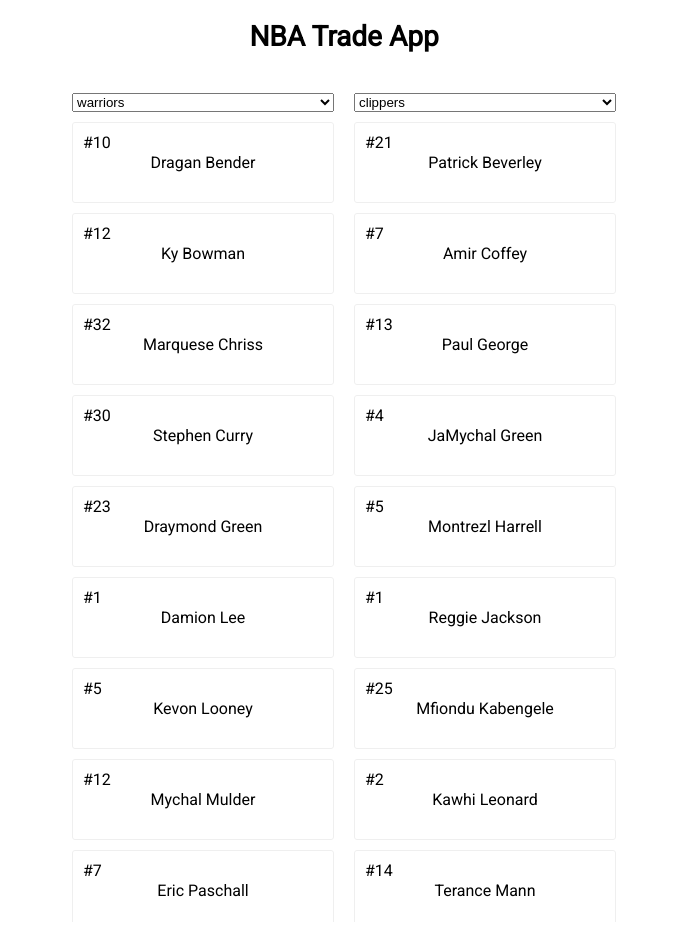
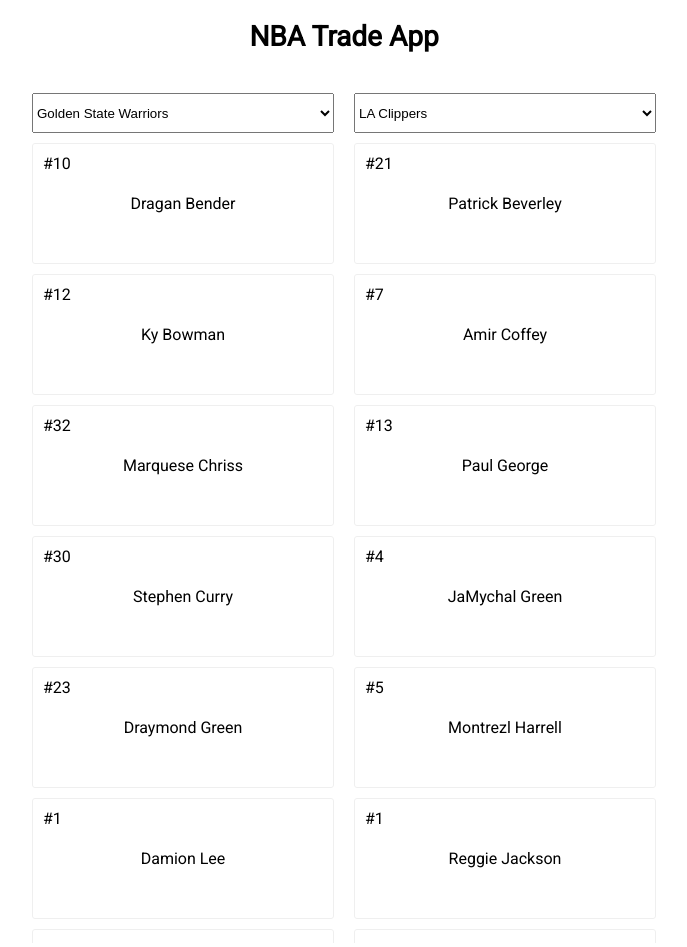
Before and after one commit to R-DTutorials/nbatradeapp, a React (Create React App) app: page / in a window 1280 px wide. Shown: the whole page, without its empty margins (296-983 px from the left). Before the commit the page ends 926 px from the top, so only its background shows below. Built offline with nearby package versions, Linux system fonts and the light colour scheme.

Commit message:
add trade option

```diff
--- a/src/App.css
+++ b/src/App.css
@@ -14,8 +14,9 @@
 
 #team1, #team2 {
   margin-bottom: 20px;
-  width: 262px;
+  width: 302px;
   margin: 20px 10px 10px 10px;
+  height: 40px;
 }
 
 
@@ -29,7 +30,7 @@
   border: solid 1px #efefef;
   border-radius: 3px;
   min-width: 200px;
-  padding: 30px;
+  padding: 50px;
   cursor: pointer;
   margin: 0px 10px 10px 10px;
 }
@@ -47,3 +48,9 @@
   top: 10px;
   left: 10px;
 }
+
+.trade-button {
+  position: absolute;
+  top: 10px;
+  right: 10px;
+}
--- a/src/App.js
+++ b/src/App.js
@@ -4,7 +4,7 @@
 import './App.css';
 
 const getTeamsDropdown = (teams) => {
-    return teams && teams.map(franchise => <option key={franchise.team.team_code} value={franchise.team.team_code}>{franchise.team.team_code}</option>)
+    return teams && teams.map(franchise => <option key={franchise.team.team_code} value={franchise.team.team_code}>{`${franchise.team.team_city} ${franchise.team.team_nickname}`}</option>)
 };
 
 class App extends Component {
@@ -31,17 +31,60 @@
         });
     }
 
+    executeTrade() {
+        const { allTeams, team1, team2, left, right } = this.state;
+        let elementIndex1 = null;
+        let elementIndex2 = null;
+        allTeams.forEach((franchise, index) => {
+            if (franchise.team.team_code === team1) {
+                elementIndex1 = index;
+            }
+            if (franchise.team.team_code === team2) {
+                elementIndex2 = index;
+            }
+        });
+        let updatedTeams = [...allTeams];
+        updatedTeams[elementIndex1].players = updatedTeams[elementIndex1].players.map((player) => {
+            if (player.person_id === left.person_id) {
+                return right;
+            }
+            return player;
+        });
+        updatedTeams[elementIndex2].players = updatedTeams[elementIndex2].players.map((player) => {
+            if (player.person_id === right.person_id) {
+                return left;
+            }
+            return player;
+        });
+        this.setState({
+            allTeams: updatedTeams,
+        });
+    }
+
+    renderTradeButton() {
+        const { left, right } = this.state;
+        if (left && right) {
+          return (
+              <div className="trade-button" onClick={() => this.executeTrade()}>
+                  Trade
+              </div>
+          )
+        }
+    }
+
     renderPlayers(team, side) {
         const franchise = this.state.allTeams.filter((franchise) => franchise.team.team_code === team);
         return (
             <div className="card-container">
-                {franchise[0].players.player.map((player) => {
+                {franchise[0].players.map((player) => {
                     const { first_name, last_name, jersey_number, person_id } = player;
                     const selected = this.state[side].person_id === person_id ? 'selected' : '';
+                    const tradeButton = selected && this.renderTradeButton();
                     return (
                         <div className={`player-card ${selected}`} onClick={() => this.selectPlayer(player, side)}>
                             <span className="player-name">{`${first_name} ${last_name}`}</span>
                             <span className="player-jersey">{`#${jersey_number}`}</span>
+                            {tradeButton}
                         </div>
                     );
                 })}
```
Also changed, not shown: src/data.js.
